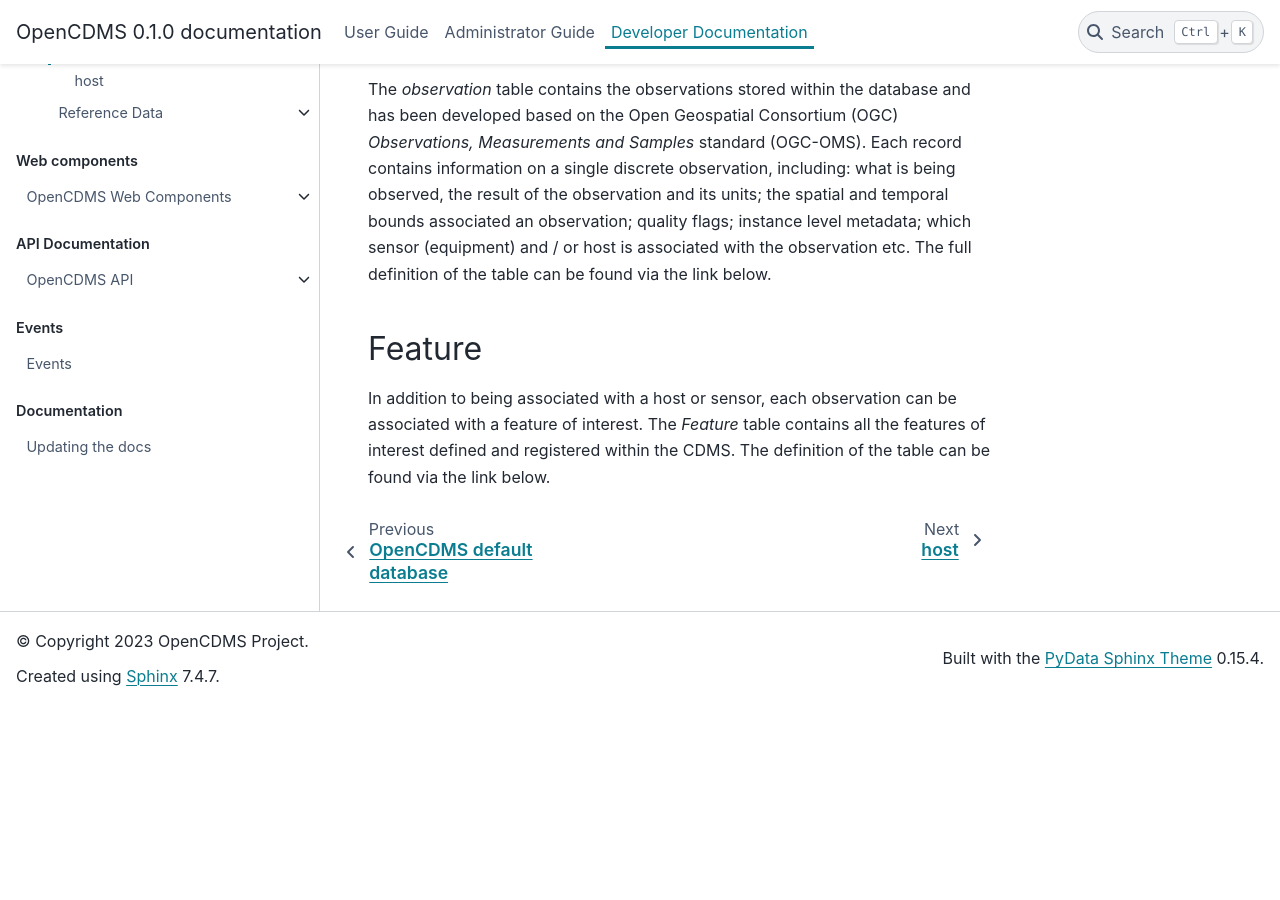
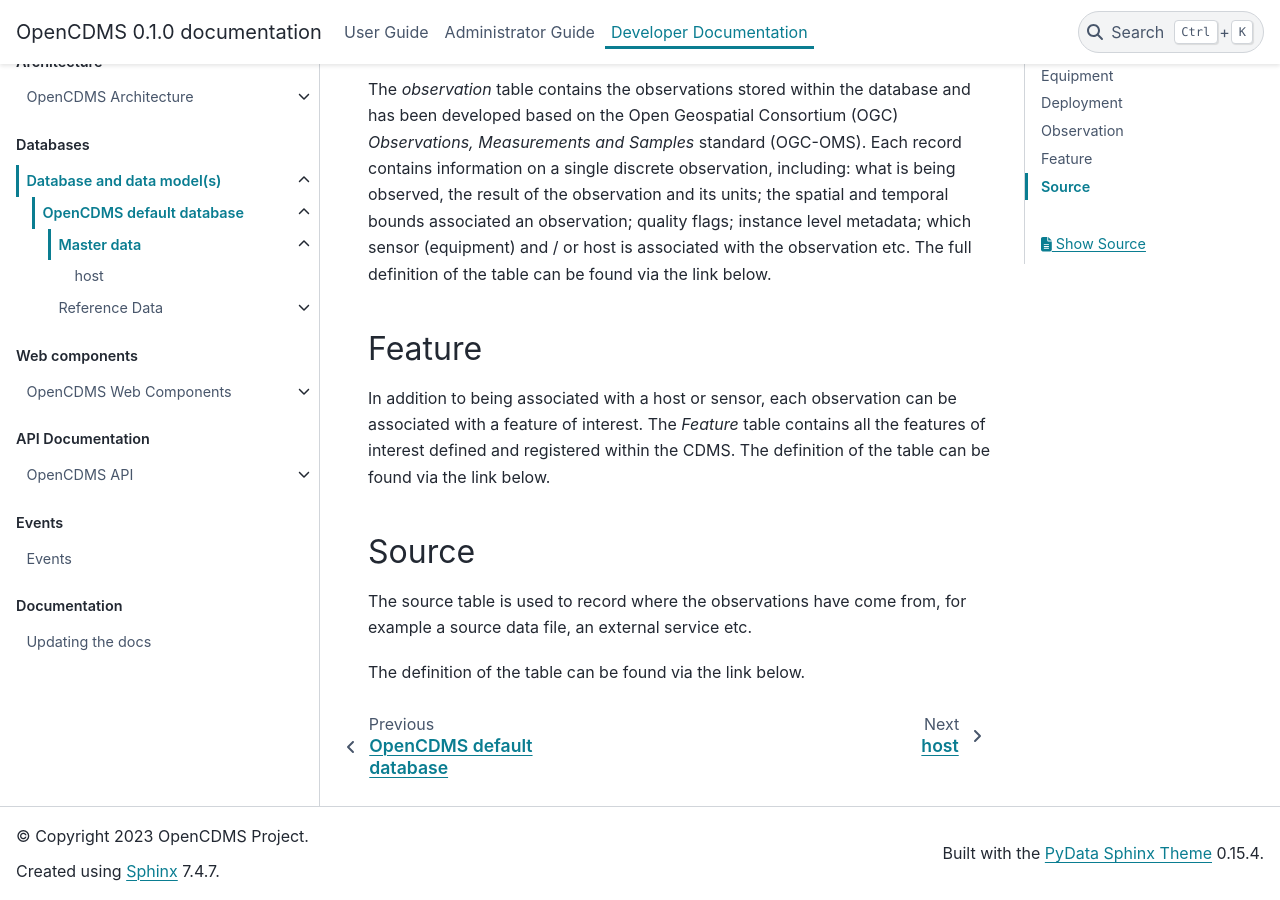
Before and after one commit to opencdms/opencdms, a Sphinx documentation site: the page built from docs/source/developer/database/default/master_data.rst, in a window 1280 px wide and 900 px high, scrolled down 1929 px. Built offline with Sphinx 7.4.7 and the PyData theme 0.15.4, drawn with Linux system fonts in a browser that asks for light colours; pages that are not in the unit, such as notebooks, are missing from menus; before the commit the page ends 2634 px from its top, so only the background shows below that.

Commit message:
Addition of source table to master data.

```diff
--- a/docs/source/developer/database/default/master_data.rst
+++ b/docs/source/developer/database/default/master_data.rst
@@ -33,7 +33,7 @@
 
 
 Equipment
-----
+---------
 
 The *equipment* and associated tables provide information on equipment registered in the climate data management system
 and that may be associated with one or more hosts. The equipment may be a sensor used to make observations or another
@@ -54,7 +54,7 @@
    master_data/sensor_characteristics
 
 Deployment
-----
+----------
 
 The *deployment* table provides information on the installation of a piece of equipment as a given host or
 observing facility. This includes: the deployment location; installation height and configuration; expected quality
@@ -74,7 +74,7 @@
    master_data/operating_status
 
 Observation
-----
+-----------
 
 The *observation* table contains the observations stored within the database and has been developed based on the
 Open Geospatial Consortium (OGC) *Observations, Measurements and Samples* standard (OGC-OMS). Each record contains
@@ -92,7 +92,7 @@
 
 
 Feature
-----
+-------
 
 In addition to being associated with a host or sensor, each observation can be associated with a feature of interest.
 The *Feature* table contains all the features of interest defined and registered within the CDMS. The definition of
@@ -104,3 +104,19 @@
    :caption: Feature table definition:
 
    master_data/feature
+
+Source
+------
+
+The source table is used to record where the observations have come from, for example a source data file,
+an external service etc.
+
+The definition of
+the table can be found via the link below.
+
+.. toctree::
+   :maxdepth: 1
+   :glob:
+   :caption: Source table definition:
+
+   master_data/source
```
